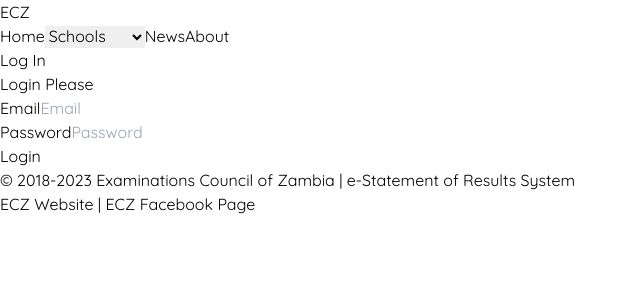
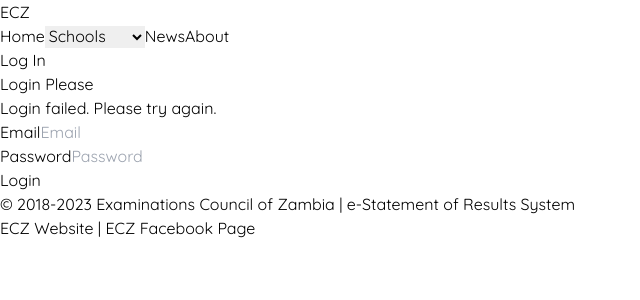
Before and after one commit to DC-21/Ecz-web-portal, a React (Vite) app: page /login in a window 1280 px wide. Both pictures are taken after a click on the button "Login". Shown: the top 300 px of the page, without its empty margins (0-640 px from the left). Built offline with nearby package versions, Linux system fonts and the light colour scheme; no server answers.

Commit message:
first commit

```diff
--- a/src/Pages/Login.jsx
+++ b/src/Pages/Login.jsx
@@ -1,17 +1,20 @@
-import React, { useState } from "react";
+import React, { useState, useEffect } from "react";
 import axios from 'axios';
 
 const Login = () => {
   const [email, setEmail] = useState('');
   const [password, setPassword] = useState('');
+  const [loginMessage, setLoginMessage] = useState('');
 
   const handleLogin = async () => {
     try {
       const response = await axios.post('http://localhost:3000/login', { email, password });
       // Handle successful login
       console.log(response.data);
+      setLoginMessage('Successful login!');
     } catch (error) {
       console.error(error);
+      setLoginMessage('Login failed. Please try again.');
     }
   };
 
@@ -23,10 +26,27 @@
     setPassword(event.target.value);
   };
 
+  useEffect(() => {
+    let timeoutId;
+
+    if (loginMessage) {
+      timeoutId = setTimeout(() => {
+        setLoginMessage('');
+      }, 5000);
+    }
+
+    return () => clearTimeout(timeoutId);
+  }, [loginMessage]);
+
   return (
     <div className="flex flex-col h-screen justify-center items-center">
       <h1 className="text-xl text-center pb-4">Login Please</h1>
       <div className="border border-green-400 py-14 px-10 rounded">
+        {loginMessage && (
+          <div className="text-center pt-4">
+            <p>{loginMessage}</p>
+          </div>
+        )}
         <div className="text-center pb-10 pt-4">
           <label htmlFor="email">Email</label>
           <input
```
